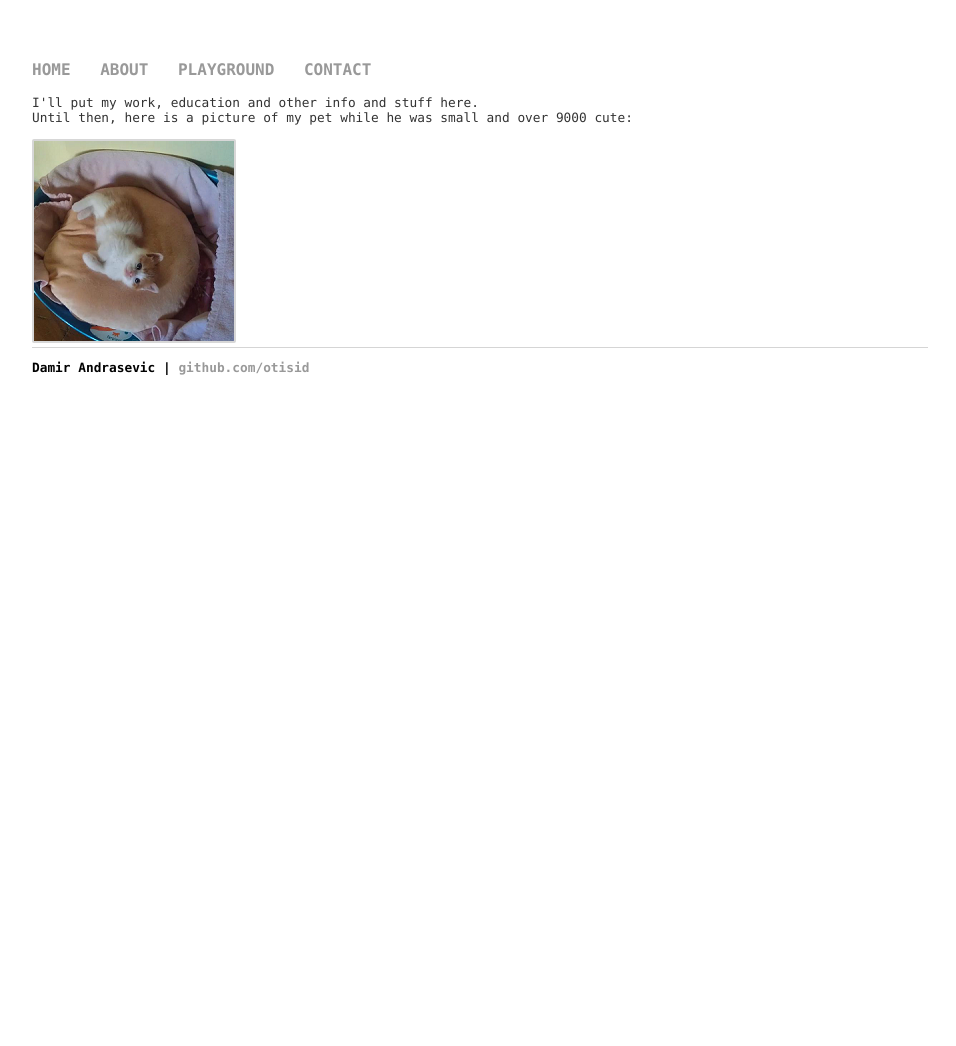
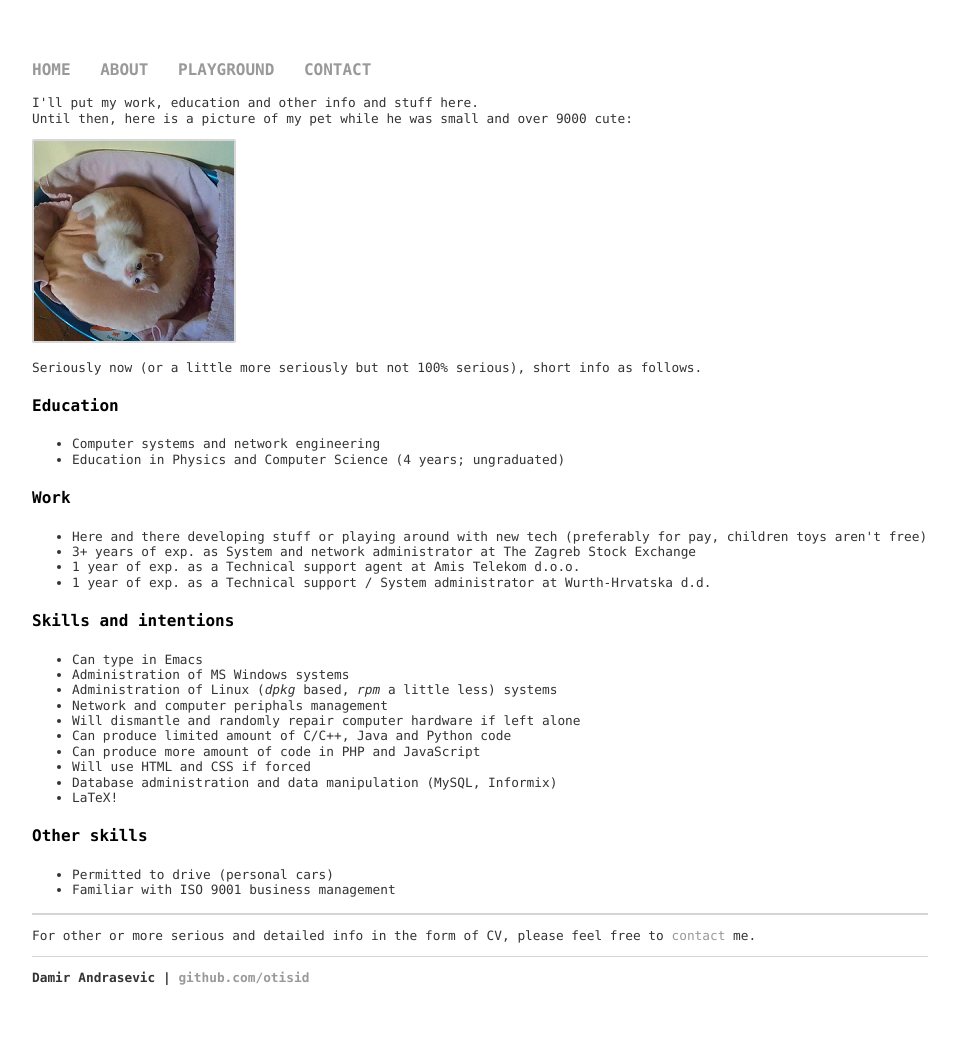
Before and after one commit to otisid/otisid.github.io, a Jekyll site: the page built from about/index.html, in a window 1280 px wide. Shown: the whole page, without its empty margins (160-1116 px from the left). Built offline with Jekyll 4.4.1, drawn with Linux system fonts in a browser that asks for light colours; before the commit the page ends 900 px from its top, so only the background shows below that.

Commit message:
Adding new content

```diff
--- a/about/index.html
+++ b/about/index.html
@@ -4,3 +4,37 @@ title: about
 ---
 <p>I'll put my work, education and other info and stuff here.<br>Until then, here is a picture of my pet while he was small and over 9000 cute:</p>
 <img src="/sources/img/little_maxcat.png" title="Cute cat" alt="Here is cat!">
+<br>
+<p>Seriously now (or a little more seriously but not 100% serious), short info as follows.</p>
+<h4>Education</h4>
+<ul>
+  <li>Computer systems and network engineering</li>
+  <li>Education in Physics and Computer Science (4 years; ungraduated)</li>
+</ul>
+<h4>Work</h4>
+<ul>
+  <li>Here and there developing stuff or playing around with new tech (preferably for pay, children toys aren't free)</li>
+  <li>3+ years of exp. as System and network administrator at The Zagreb Stock Exchange</li>
+  <li>1 year of exp. as a Technical support agent at Amis Telekom d.o.o.</li>
+  <li>1 year of exp. as a Technical support / System administrator at Wurth-Hrvatska d.d.</li>
+</ul>
+<h4>Skills and intentions</h4>
+<ul>
+  <li>Can type in Emacs</li>
+  <li>Administration of MS Windows systems</li>
+  <li>Administration of Linux (<i>dpkg</i> based, <i>rpm</i> a little less) systems</li>
+  <li>Network and computer periphals management</li>
+  <li>Will dismantle and randomly repair computer hardware if left alone</li>
+  <li>Can produce limited amount of C/C++, Java and Python code</li>
+  <li>Can produce more amount of code in PHP and JavaScript</li>
+  <li>Will use HTML and CSS if forced</li>
+  <li>Database administration and data manipulation (MySQL, Informix)</li>
+  <li>LaTeX!</li>
+</ul>
+<h4>Other skills</h4>
+<ul>
+  <li>Permitted to drive (personal cars)</li>
+  <li>Familiar with ISO 9001 business management</li>
+</ul>
+<hr>
+<p>For other or more serious and detailed info in the form of CV, please feel free to <a href="/contact">contact</a> me.</p>
--- a/sources/css/main.css
+++ b/sources/css/main.css
@@ -12,6 +12,7 @@ nav ul, footer ul {
     font-weight: bold;
 }
 nav ul li, footer ul li {
+    font-size: 1.0em;
     display: inline;
     margin-right: 20px;
 }
@@ -22,7 +23,7 @@ a {
 a:hover {
     border-bottom: 2px solid #d5d5d5;
 }
-p {
+p, li {
     font-size: 0.8em;
     line-height: 1.2em;
     color: #333;
```
